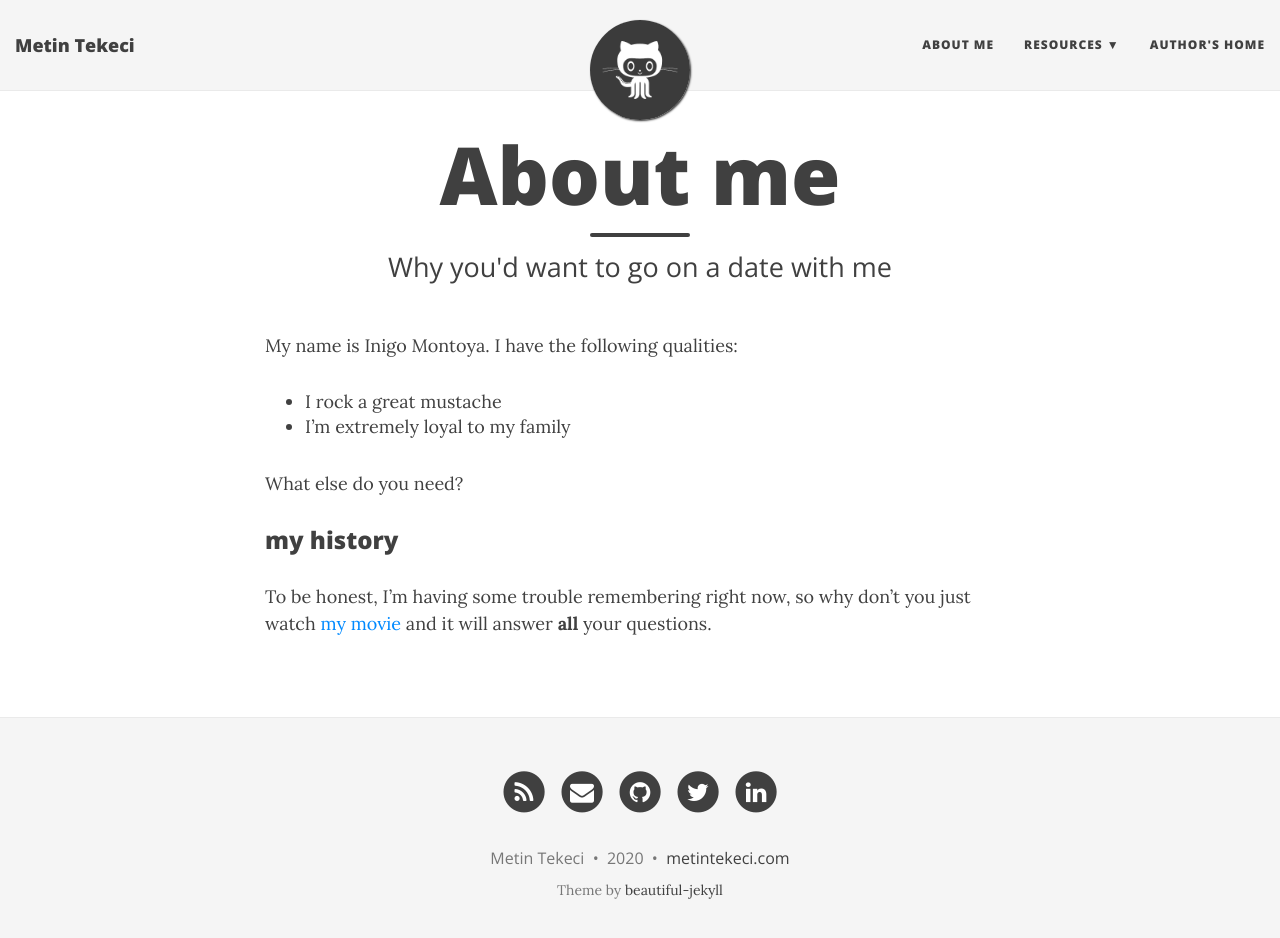
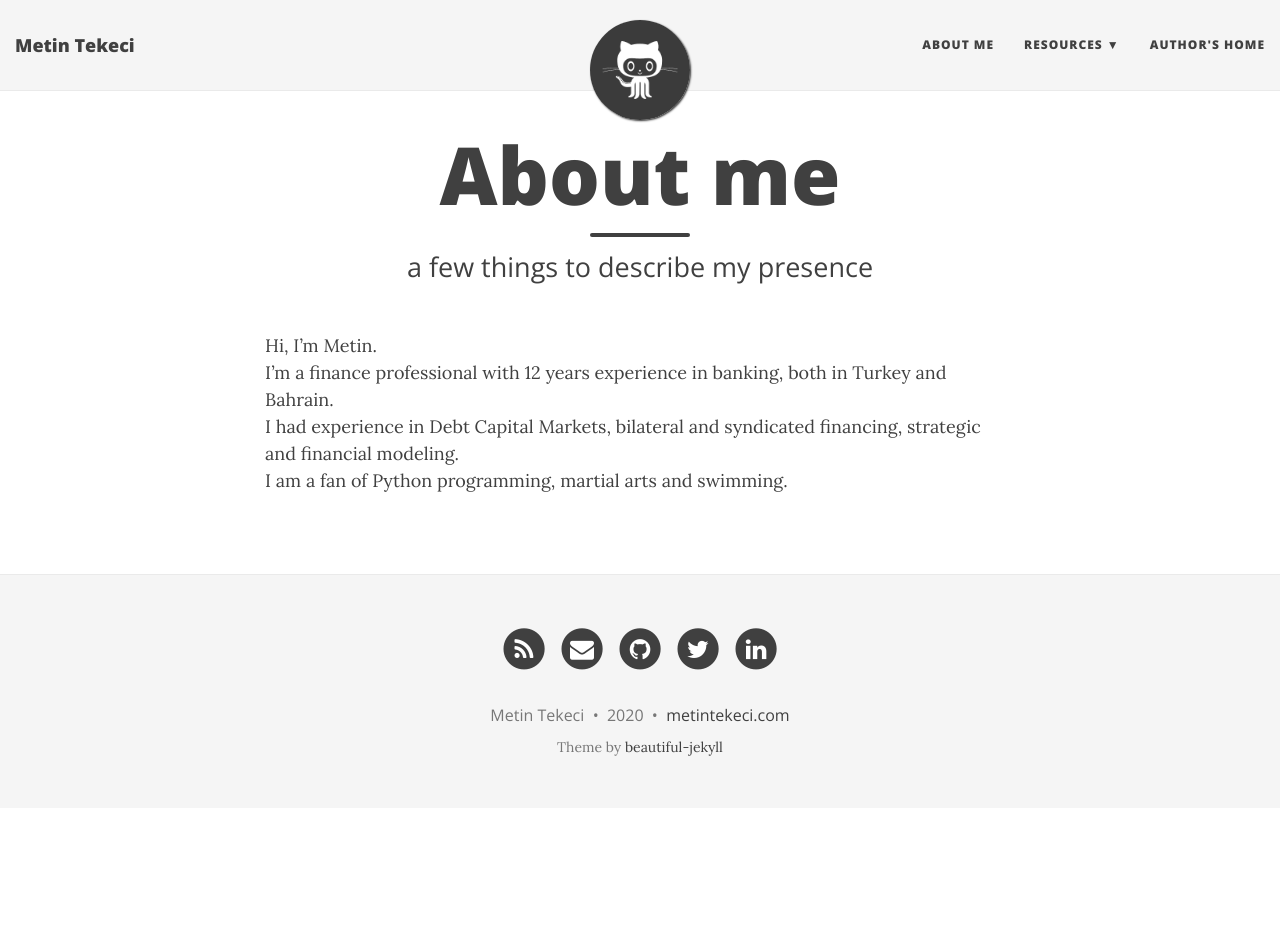
Before and after one commit to metintekeci/metintekeci.github.io, a Jekyll site: the page built from aboutme.md, in a window 1280 px wide and 951 px high. Shown: the top 938 px of the window. Built offline with Jekyll 4.4.1, drawn with Linux system fonts in a browser that asks for light colours; nearby versions of some CDN libraries.

Commit message:
edit aboutme.md

```diff
--- a/404.html
+++ b/404.html
@@ -9,5 +9,5 @@ permalink: /404.html
   <h1>Move along. (404 error)</h1>
   <br/>
 
-  <img src="{{ 'img/404-southpark.jpg' | relative_url }}" />
+  <img src="{{ 'img/404-anxious.jpg' | relative_url }}" />
 </div>
--- a/aboutme.md
+++ b/aboutme.md
@@ -1,16 +1,10 @@
 ---
 layout: page
 title: About me
-subtitle: Why you'd want to go on a date with me
+subtitle: a few things to describe my presence
 ---
 
-My name is Inigo Montoya. I have the following qualities:
-
-- I rock a great mustache
-- I'm extremely loyal to my family
-
-What else do you need?
-
-### my history
-
-To be honest, I'm having some trouble remembering right now, so why don't you just watch [my movie](http://en.wikipedia.org/wiki/The_Princess_Bride_%28film%29) and it will answer **all** your questions.
+Hi, I’m Metin.
+I’m a finance professional with 12 years experience in banking, both in Turkey and Bahrain.
+I had experience in Debt Capital Markets, bilateral and syndicated financing, strategic and financial modeling.
+I am a fan of Python programming, martial arts and swimming.
```
